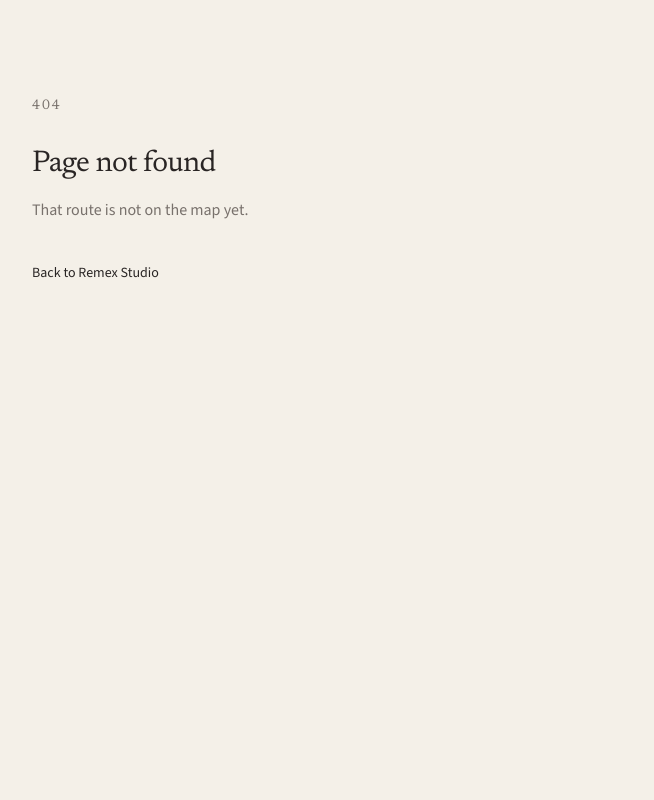
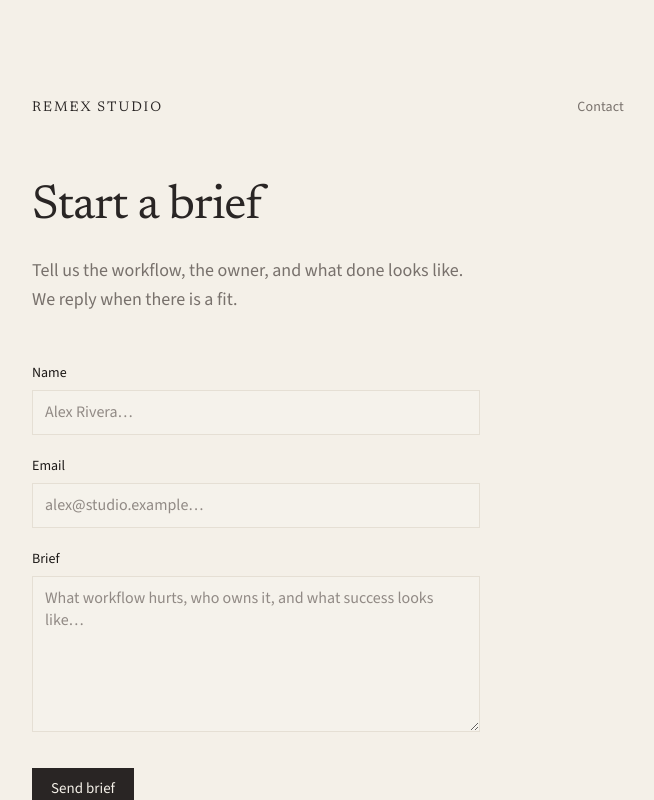
Before and after one commit to remexstudio/remex-atelier, a Next.js app: page /contact in a window 1280 px wide. Before the commit this address had no page. Shown: the top 800 px of the page, without its empty margins (312-966 px from the left). Built offline with nearby package versions, Linux system fonts and the light colour scheme.

Commit message:
feat(site): add home offers and contact

```diff
--- /dev/null
+++ b/app/contact/page.tsx
@@ -0,0 +1,27 @@
+import type { Metadata } from "next";
+import { ContactForm } from "@/components/ContactForm";
+import { SiteChrome } from "@/components/SiteChrome";
+
+export const metadata: Metadata = {
+  title: "Contact",
+  description: "Start a brief with Remex Studio.",
+};
+
+export default function ContactPage() {
+  return (
+    <SiteChrome>
+      <main id="main">
+        <h1 className="type-display mt-14 text-4xl text-accent sm:mt-16 sm:text-5xl">
+          Start a brief
+        </h1>
+        <p className="type-body mt-6 max-w-md text-lg text-muted">
+          Tell us the workflow, the owner, and what done looks like. We reply
+          when there is a fit.
+        </p>
+        <div className="mt-12 max-w-md">
+          <ContactForm />
+        </div>
+      </main>
+    </SiteChrome>
+  );
+}
--- a/app/globals.css
+++ b/app/globals.css
@@ -1,17 +1,27 @@
 @import "tailwindcss";
 
 :root {
-  --background: #f4f0e8;
-  --foreground: #1c1917;
+  /* Surfaces */
+  --paper: #f4f0e8;
+  --ink: #1c1917;
   --muted: #78716c;
   --rule: #e5dfd4;
   --accent: #292524;
-  /* Emil: strong ease-out for UI feedback */
+
+  /* Aliases for theme wiring */
+  --background: var(--paper);
+  --foreground: var(--ink);
+
+  /* Motion — Emil strong ease-out; Apple press feedback */
   --ease-out: cubic-bezier(0.23, 1, 0.32, 1);
   --ease-in-out: cubic-bezier(0.77, 0, 0.175, 1);
+  --duration-press: 160ms;
+  --duration-ui: 200ms;
 }
 
 @theme inline {
+  --color-paper: var(--paper);
+  --color-ink: var(--ink);
   --color-background: var(--background);
   --color-foreground: var(--foreground);
   --color-muted: var(--muted);
@@ -19,11 +29,36 @@
   --color-accent: var(--accent);
   --font-sans: var(--font-sans);
   --font-serif: var(--font-serif);
+  --ease-out: var(--ease-out);
+  --ease-in-out: var(--ease-in-out);
 }
 
 body {
-  background: var(--background);
-  color: var(--foreground);
+  background: var(--paper);
+  color: var(--ink);
+}
+
+/* Type roles */
+.type-display {
+  font-family: var(--font-serif), ui-serif, Georgia, serif;
+  font-optical-sizing: auto;
+  line-height: 1.05;
+  letter-spacing: -0.02em;
+  text-wrap: balance;
+}
+
+.type-body {
+  font-family: var(--font-sans), ui-sans-serif, system-ui, sans-serif;
+  line-height: 1.6;
+  letter-spacing: 0;
+}
+
+.type-meta {
+  font-family: var(--font-sans), ui-sans-serif, system-ui, sans-serif;
+  font-size: 0.875rem;
+  line-height: 1.5;
+  letter-spacing: 0.01em;
+  color: var(--muted);
 }
 
 :focus-visible {
@@ -31,13 +66,34 @@ body {
   outline-offset: 3px;
 }
 
-/* Pressable links/buttons — Emil active scale; Apple instant press feedback */
+.skip-link {
+  position: absolute;
+  left: 1rem;
+  top: 1rem;
+  z-index: 50;
+  transform: translateY(-200%);
+  border-radius: 0.25rem;
+  background: var(--ink);
+  color: var(--paper);
+  padding: 0.5rem 0.75rem;
+  font-size: 0.875rem;
+  text-decoration: none;
+  transition: transform var(--duration-ui) var(--ease-out);
+}
+
+.skip-link:focus-visible {
+  transform: translateY(0);
+}
+
+/* Pressable — Emil active scale; Apple instant press feedback */
 a[href],
 button {
   transition:
-    transform 160ms var(--ease-out),
-    opacity 160ms var(--ease-out),
-    color 160ms ease;
+    transform var(--duration-press) var(--ease-out),
+    opacity var(--duration-press) var(--ease-out),
+    color var(--duration-press) ease,
+    background-color var(--duration-press) ease,
+    border-color var(--duration-press) ease;
 }
 
 a[href]:active,
@@ -50,6 +106,74 @@ button:active {
     text-decoration-line: underline;
     text-underline-offset: 4px;
   }
+
+  .btn-primary:hover {
+    background-color: var(--ink);
+    color: var(--paper);
+    text-decoration-line: none;
+  }
+
+  .teaser-card:hover {
+    border-color: color-mix(in srgb, var(--rule) 40%, var(--muted));
+  }
+}
+
+.btn-primary {
+  display: inline-flex;
+  align-items: center;
+  justify-content: center;
+  border: 1px solid var(--accent);
+  background: var(--accent);
+  color: var(--paper);
+  padding: 0.625rem 1.125rem;
+  font-size: 0.9375rem;
+  line-height: 1.25;
+  text-decoration: none;
+  touch-action: manipulation;
+  -webkit-tap-highlight-color: transparent;
+}
+
+.btn-primary:focus-visible {
+  outline: 2px solid var(--accent);
+  outline-offset: 3px;
+}
+
+.field-label {
+  display: block;
+  margin-bottom: 0.375rem;
+  font-size: 0.875rem;
+  color: var(--ink);
+}
+
+.field-input {
+  width: 100%;
+  border: 1px solid var(--rule);
+  background: color-mix(in srgb, var(--paper) 88%, white);
+  color: var(--ink);
+  padding: 0.625rem 0.75rem;
+  font: inherit;
+  line-height: 1.4;
+  touch-action: manipulation;
+  -webkit-tap-highlight-color: transparent;
+  transition:
+    border-color var(--duration-ui) var(--ease-out),
+    background-color var(--duration-ui) var(--ease-out);
+}
+
+.field-input:focus-visible {
+  outline: 2px solid var(--accent);
+  outline-offset: 2px;
+  border-color: var(--accent);
+}
+
+.field-input::placeholder {
+  color: color-mix(in srgb, var(--muted) 80%, var(--paper));
+}
+
+.success-banner {
+  border: 1px solid var(--rule);
+  background: color-mix(in srgb, var(--paper) 70%, white);
+  padding: 1.25rem 1.5rem;
 }
 
 /* Apple: reduced motion = gentler opacity, not vestibular slides */
@@ -67,10 +191,19 @@ button:active {
   button:active {
     transform: none;
   }
+
+  .skip-link {
+    transition: none;
+  }
 }
 
 @media (prefers-reduced-transparency: reduce) {
   body {
     background: #f7f4ee;
   }
+
+  .field-input,
+  .success-banner {
+    background: #f7f4ee;
+  }
 }
--- a/app/layout.tsx
+++ b/app/layout.tsx
@@ -33,8 +33,14 @@ export default function RootLayout({
   children: React.ReactNode;
 }>) {
   return (
-    <html lang="en" className={`${serif.variable} ${sans.variable} h-full`}>
-      <body className="min-h-full bg-background font-sans text-foreground antialiased">
+    <html
+      lang="en"
+      className={`${serif.variable} ${sans.variable} h-full`}
+    >
+      <body className="type-body min-h-full bg-paper text-ink antialiased">
+        <a href="#main" className="skip-link">
+          Skip to content
+        </a>
         {children}
       </body>
     </html>
--- a/app/page.tsx
+++ b/app/page.tsx
@@ -1,19 +1,29 @@
+import Link from "next/link";
+import { LumenTeaser } from "@/components/LumenTeaser";
+import { Offers } from "@/components/Offers";
+import { SiteChrome } from "@/components/SiteChrome";
+
 export default function Home() {
   return (
-    <main className="mx-auto flex min-h-full w-full max-w-2xl flex-col justify-center px-6 py-24 sm:px-10">
-      <p className="font-serif text-sm tracking-[0.14em] text-accent">
-        REMEX STUDIO
-      </p>
-      <h1 className="mt-10 font-serif text-4xl leading-[1.05] tracking-[-0.02em] text-accent sm:text-5xl">
+    <SiteChrome>
+      <main id="main">
+        <h1 className="type-display mt-14 text-4xl text-accent sm:mt-16 sm:text-5xl">
           Agents, built to the brief.
         </h1>
-      <p className="mt-6 max-w-md text-lg leading-relaxed text-muted">
+        <p className="type-body mt-6 max-w-md text-lg text-muted">
           A Seattle studio.
         </p>
-      <p className="mt-20 max-w-md border-t border-rule pt-6 text-sm leading-relaxed text-muted">
-        The atelier site is initializing. Studio v1 routes arrive in later
-        slices.
+
+        <Offers />
+
+        <LumenTeaser />
+
+        <p className="mt-14">
+          <Link href="/contact" className="btn-primary no-underline">
+            Start a brief
+          </Link>
         </p>
       </main>
+    </SiteChrome>
   );
 }
--- /dev/null
+++ b/components/ContactForm.tsx
@@ -0,0 +1,109 @@
+"use client";
+
+import { FormEvent, useEffect, useId, useRef, useState } from "react";
+
+type Status = "idle" | "success";
+
+export function ContactForm() {
+  const formId = useId();
+  const nameId = `${formId}-name`;
+  const emailId = `${formId}-email`;
+  const briefId = `${formId}-brief`;
+  const successId = `${formId}-success`;
+  const successRef = useRef<HTMLDivElement>(null);
+  const [status, setStatus] = useState<Status>("idle");
+
+  useEffect(() => {
+    if (status === "success") {
+      successRef.current?.focus();
+    }
+  }, [status]);
+
+  function handleSubmit(event: FormEvent<HTMLFormElement>) {
+    event.preventDefault();
+    setStatus("success");
+  }
+
+  if (status === "success") {
+    return (
+      <div
+        ref={successRef}
+        className="success-banner"
+        role="status"
+        aria-live="polite"
+        aria-atomic="true"
+        id={successId}
+        tabIndex={-1}
+      >
+        <h2 className="type-display text-2xl text-accent">Brief received</h2>
+        <p className="type-body mt-3 text-base text-muted">
+          Thanks. We&rsquo;ll read it and reply when a fit is clear.
+        </p>
+        <p className="type-meta mt-5">
+          This is a studio mock — no message was sent.
+        </p>
+        <button
+          type="button"
+          className="btn-primary mt-6"
+          onClick={() => setStatus("idle")}
+        >
+          Send another brief
+        </button>
+      </div>
+    );
+  }
+
+  return (
+    <form className="mt-2 flex flex-col gap-5" onSubmit={handleSubmit}>
+      <div>
+        <label htmlFor={nameId} className="field-label">
+          Name
+        </label>
+        <input
+          id={nameId}
+          name="name"
+          type="text"
+          autoComplete="name"
+          required
+          spellCheck={false}
+          className="field-input"
+          placeholder="Alex Rivera…"
+        />
+      </div>
+      <div>
+        <label htmlFor={emailId} className="field-label">
+          Email
+        </label>
+        <input
+          id={emailId}
+          name="email"
+          type="email"
+          autoComplete="email"
+          inputMode="email"
+          required
+          spellCheck={false}
+          className="field-input"
+          placeholder="alex@studio.example…"
+        />
+      </div>
+      <div>
+        <label htmlFor={briefId} className="field-label">
+          Brief
+        </label>
+        <textarea
+          id={briefId}
+          name="brief"
+          required
+          rows={6}
+          className="field-input min-h-[9rem] resize-y"
+          placeholder="What workflow hurts, who owns it, and what success looks like…"
+        />
+      </div>
+      <div className="pt-2">
+        <button type="submit" className="btn-primary">
+          Send brief
+        </button>
+      </div>
+    </form>
+  );
+}
--- /dev/null
+++ b/components/LumenTeaser.tsx
@@ -0,0 +1,23 @@
+export function LumenTeaser() {
+  return (
+    <aside
+      className="teaser-card mt-16 border border-rule p-6 sm:p-7"
+      aria-labelledby="lumen-teaser-heading"
+    >
+      <p className="type-meta">Study</p>
+      <h2
+        id="lumen-teaser-heading"
+        className="type-display mt-3 text-2xl text-accent sm:text-[1.75rem]"
+      >
+        Lumen Atelier
+      </h2>
+      <p className="type-body mt-3 max-w-prose text-base text-muted">
+        Atelier Concierge drafts fitting-room notes and follow-ups so the floor
+        team stays with the client.
+      </p>
+      <p className="type-meta mt-5">
+        Studio study. Client identity anonymized.
+      </p>
+    </aside>
+  );
+}
--- /dev/null
+++ b/components/Offers.tsx
@@ -0,0 +1,38 @@
+const OFFERS = [
+  {
+    name: "Agent Apps",
+    blurb: "Shippable agent products scoped to one painful workflow.",
+  },
+  {
+    name: "Agent Ops",
+    blurb:
+      "Citations, approvals, evals, and handoff so the agent stays trustworthy.",
+  },
+  {
+    name: "Advisory",
+    blurb: "A clear call on whether the thing should be an agent at all.",
+  },
+] as const;
+
+export function Offers() {
+  return (
+    <section aria-labelledby="offers-heading" className="mt-16">
+      <h2 id="offers-heading" className="type-meta font-normal text-muted">
+        Offers
+      </h2>
+      <ul className="mt-6 divide-y divide-rule border-y border-rule">
+        {OFFERS.map((offer) => (
+          <li
+            key={offer.name}
+            className="grid gap-2 py-5 sm:grid-cols-[11rem_1fr] sm:gap-8"
+          >
+            <h3 className="type-display text-xl text-accent sm:text-[1.35rem]">
+              {offer.name}
+            </h3>
+            <p className="type-body text-base text-muted">{offer.blurb}</p>
+          </li>
+        ))}
+      </ul>
+    </section>
+  );
+}
--- /dev/null
+++ b/components/SiteChrome.tsx
@@ -0,0 +1,29 @@
+import Link from "next/link";
+
+type SiteChromeProps = {
+  children: React.ReactNode;
+};
+
+export function SiteChrome({ children }: SiteChromeProps) {
+  return (
+    <div className="mx-auto flex min-h-full w-full max-w-2xl flex-col px-6 py-16 sm:px-10 sm:py-24">
+      <header className="flex items-baseline justify-between gap-6">
+        <Link
+          href="/"
+          className="font-serif text-sm tracking-[0.14em] text-accent no-underline"
+        >
+          REMEX STUDIO
+        </Link>
+        <nav aria-label="Primary" className="type-meta">
+          <Link href="/contact" className="text-muted no-underline">
+            Contact
+          </Link>
+        </nav>
+      </header>
+      <div className="flex-1">{children}</div>
+      <footer className="mt-20 border-t border-rule pt-6">
+        <p className="type-meta">A Seattle studio.</p>
+      </footer>
+    </div>
+  );
+}
--- a/ops/HANDOFF.md
+++ b/ops/HANDOFF.md
@@ -1,34 +1,35 @@
-# Handoff S0
+# Handoff S1
 - Status: delivered
-- SHA: 2377b3d7c86c560751f83722c8f98ae4b5a2b455
-- Preview: https://remex-atelier-3xfjjoki8-qinlinj-projects.vercel.app
-- Files changed: Next.js 16 App Router + TypeScript + Tailwind (pnpm); atelier home + 404; AGENTS.md; docs/brand.md, docs/sitemap.md, docs/design.md; ops/*; README; skills-lock.json; public/.gitkeep; S0 UI refine (apple-design + emil-design-eng)
+- SHA: (pending commit — stamped after push)
+- Preview: https://remex-atelier-3xfjjoki8-qinlinj-projects.vercel.app (also https://remex-atelier.vercel.app). GitHub push to `main` should auto-deploy on the existing Vercel project; refresh preview URL after deploy if the team alias updates.
+- Files changed:
+  - `app/globals.css` — paper/ink/muted/rule tokens, type roles, ease-out, press scale, hover media, reduced-motion
+  - `app/layout.tsx` — skip link, paper/ink body classes
+  - `app/page.tsx` — offers, Lumen teaser, Start a brief CTA
+  - `app/contact/page.tsx` — contact route
+  - `components/SiteChrome.tsx`, `Offers.tsx`, `LumenTeaser.tsx`, `ContactForm.tsx`
+  - `docs/design.md` — token + type-role documentation
+  - `ops/TASK.md`, `ops/HANDOFF.md`, `ops/STATUS.md`
 - Acceptance self-check:
-  - App Router + TypeScript + Tailwind: pass
-  - Build (`pnpm build`): pass
-  - English README (remex-atelier): pass
-  - Constitution docs (AGENTS, brand, sitemap, design): pass
-  - Ops scaffolding: pass
-  - Homepage REMEX STUDIO / one-liner / Seattle / initializing note: pass
-  - English 404: pass
-  - No Chinese artifacts: pass
-  - No S1–S9 routes / MDX / component libs: pass
-  - Remote remex-atelier only: pass
-  - Skills install: pass (forbidden packs removed)
-  - Vercel preview: pass with caveat (qinlinj-projects team, not remexstudio)
-  - apple-design + emil-design-eng applied to home/404/globals: pass
+  - Design tokens documented (`docs/design.md`) and used (paper/ink/muted/rule; display/body/meta): pass
+  - `/` states three offers (Agent Apps, Agent Ops, Advisory), English, short, specific: pass
+  - `/` Lumen Atelier teaser + Atelier Concierge one-liner + anonymized disclaimer: pass
+  - `/` Start a brief → `/contact`: pass
+  - `/contact` labeled Name / Email / Brief + inline mock success (“This is a studio mock — no message was sent.”): pass
+  - Focus visible (`:focus-visible`); prefers-reduced-motion; press `scale(0.97)`; ease-out tokens; hover behind `(hover: hover) and (pointer: fine)`: pass
+  - No purple gradient / Inter template / neon SaaS / Chinese: pass
+  - `pnpm build`: pass
 - Skills used:
-  - frontend-design (read before code)
-  - writing-guidelines (read before code)
-  - vercel-react-best-practices (read before code)
-  - next-dev-loop (read before code)
-  - apple-design (read; applied tracking/leading, press feedback, reduced-motion, reduced-transparency)
-  - emil-design-eng (read; applied ease-out tokens, active scale 0.97, hover media query, no purple/Inter/neon)
+  - apple-design (press feedback, reduced-motion, tracking/leading, skip link, focus)
+  - emil-design-eng (ease-out curves, active scale 0.97, hover media query, no transition:all)
+  - frontend-design (editorial atelier restraint, type roles, no template tells)
+  - writing-guidelines (short specific offer copy; active voice)
+  - web-design-guidelines (labeled forms, focus-visible, aria-live success, autocomplete)
+  - vercel-react-best-practices (client island only for form; static pages)
 - Risks:
-  - Scaffold extras retained: eslint.config.mjs, next-env.d.ts (gitignored), app/favicon.ico, pnpm-workspace.yaml
-  - `.agents/` local skill copies gitignored; skills-lock.json committed
-  - Vercel project under `qinlinj-projects`, not a remexstudio Vercel team
-  - Vercel Deployment Protection enabled: public curl hits login; content verified via `vercel curl`
-  - Follow-up commits after initial S0 for SHA/STATUS and owner skill hard-constraint UI refine
-- Blockers: none for GitHub push; Vercel org remexstudio unavailable (documented)
+  - Contact success is an explicit client mock; no Formspree/Resend keys
+  - Vercel project remains under `qinlinj-projects` with Deployment Protection; public curl may hit login
+  - Preview URL may lag until auto-deploy finishes after push
+  - `app/not-found.tsx` left untouched (outside S1 allowed set); still uses prior S0 styles
+- Blockers: none
 - DEV verdict: DEV PASS
```
Also changed, not shown: ops/STATUS.md (+2 -1 lines), ops/TASK.md (+8 -8 lines), 1 other file (tests, documents, lock files or other folders). Lines whose indentation alone changed are shown as unchanged.
